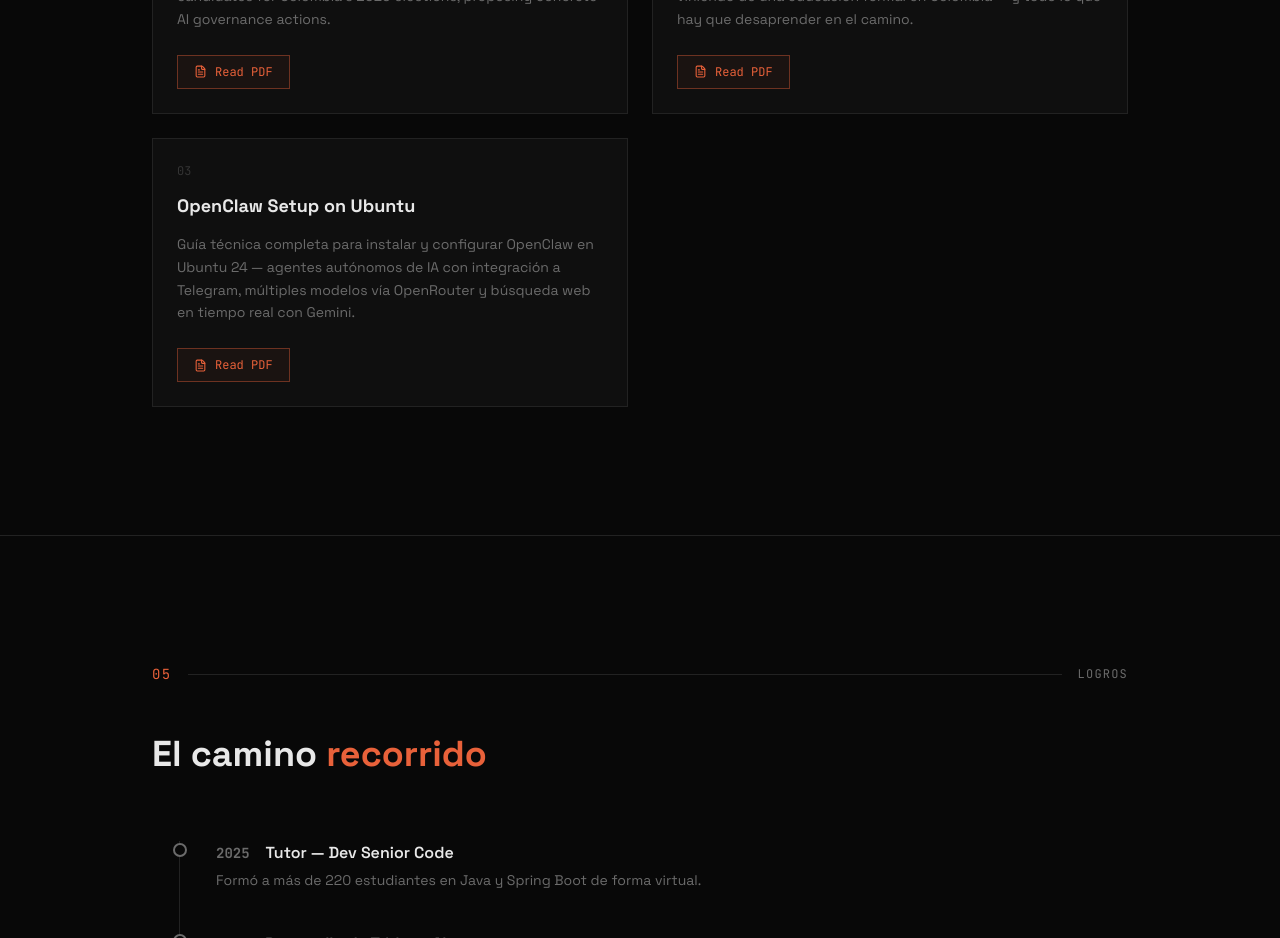
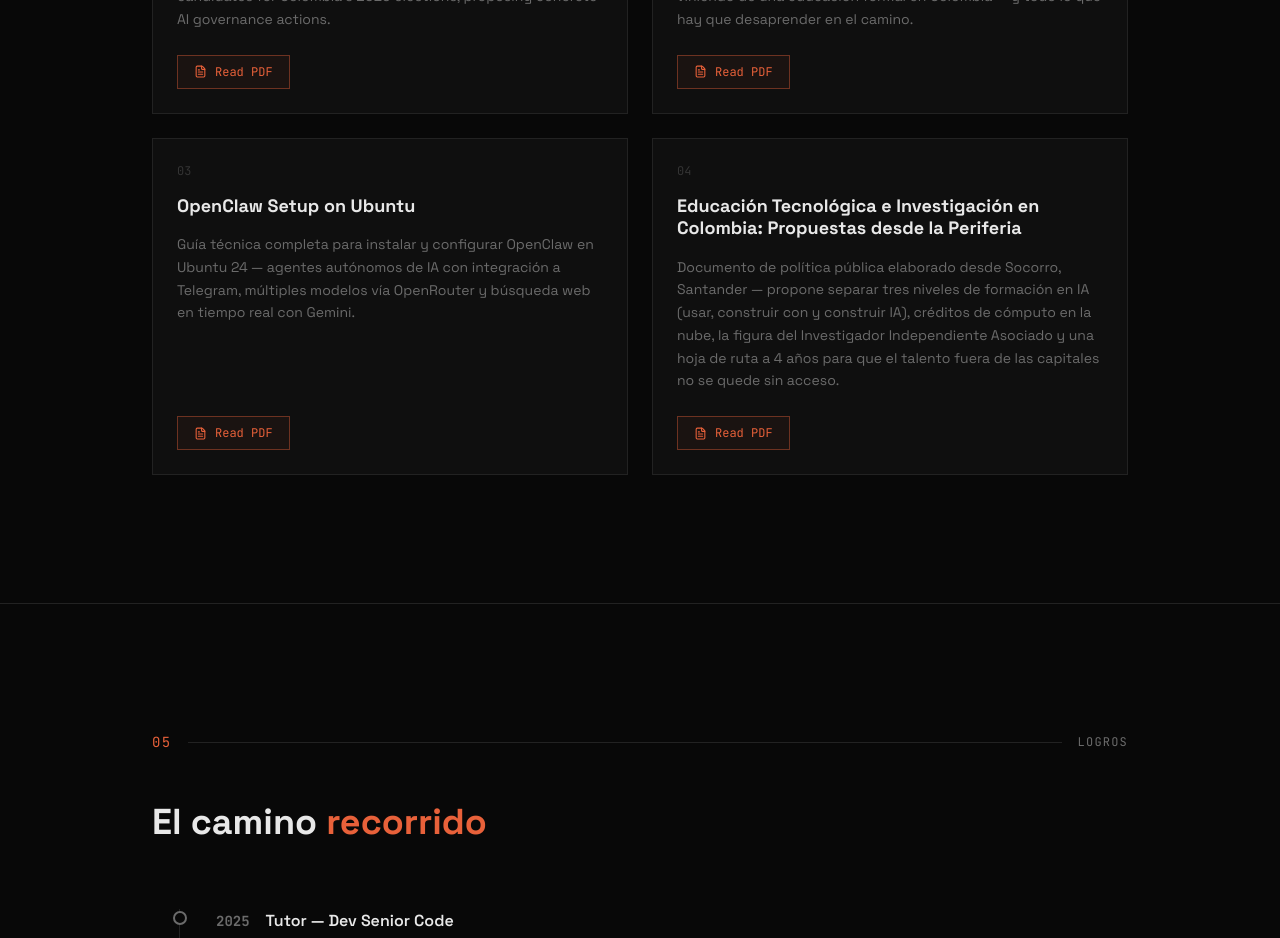
Before and after one commit to luistriana032006/portafolio, a Next.js app: page / in a window 1280 px wide. Shown: the part 5240-6178 px from the top of the page. Built offline with nearby package versions, Linux system fonts and the light colour scheme.

Commit message:
feat: add Colombia education/research policy doc card to Research section
Co-Authored-By: Claude Sonnet 5 <noreply@anthropic.com>

```diff
--- a/components/research.tsx
+++ b/components/research.tsx
@@ -25,6 +25,13 @@ const RESEARCH = [
     description:
       'Guía técnica completa para instalar y configurar OpenClaw en Ubuntu 24 — agentes autónomos de IA con integración a Telegram, múltiples modelos vía OpenRouter y búsqueda web en tiempo real con Gemini.',
     file: '/docs/openclaw-setup-ubuntu-luis-triana (1).pdf',
+  },
+  {
+    index: '04',
+    title: 'Educación Tecnológica e Investigación en Colombia: Propuestas desde la Periferia',
+    description:
+      'Documento de política pública elaborado desde Socorro, Santander — propone separar tres niveles de formación en IA (usar, construir con y construir IA), créditos de cómputo en la nube, la figura del Investigador Independiente Asociado y una hoja de ruta a 4 años para que el talento fuera de las capitales no se quede sin acceso.',
+    file: '/docs/etapas-colombia-ia-first.pdf',
   },
 ]
 
```
Also changed, not shown: 1 other file (tests, documents, lock files or other folders).
